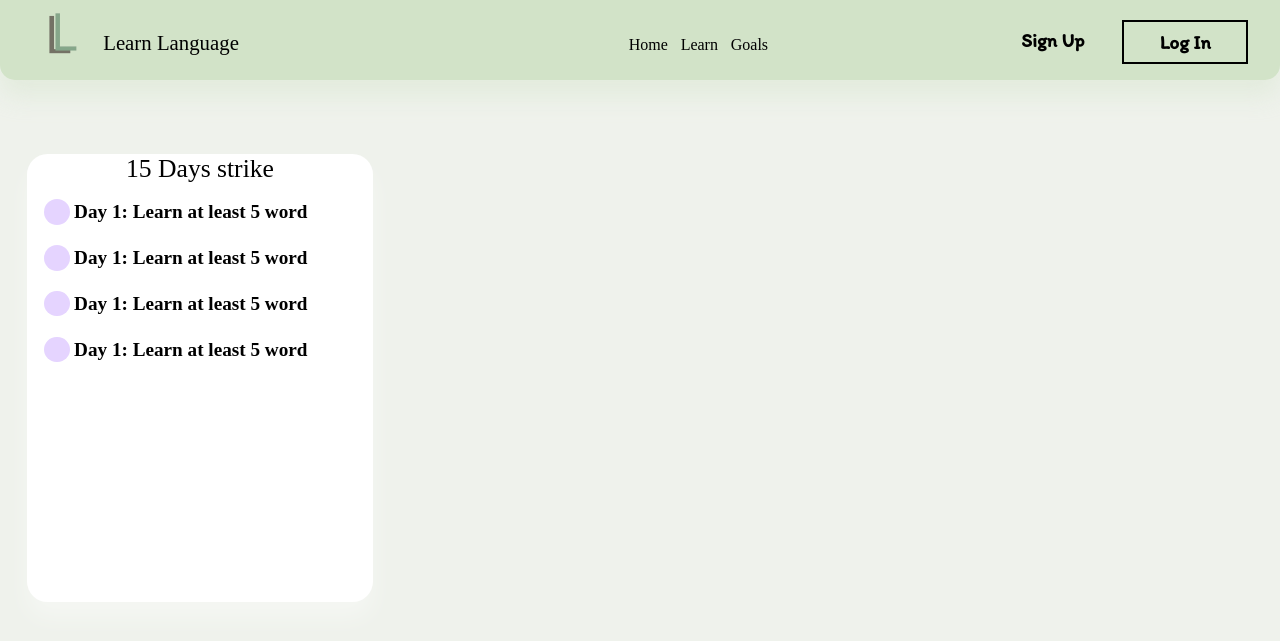
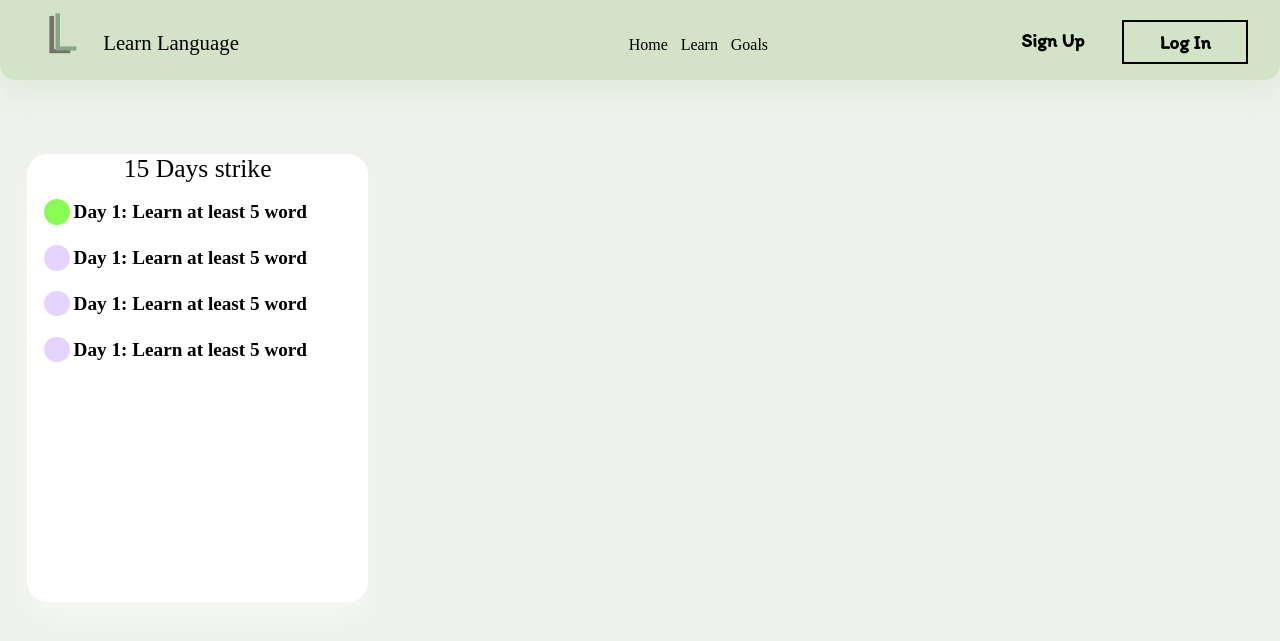
Before and after one commit to sabuka-dumbo/Learn-Language, a Django app: page / in a window 1280 px wide. Shown: the top 641 px of the page. Run offline with Django 5.2, Linux system fonts and the light colour scheme; some web fonts are replaced.

Commit message:
Apr 14, 2024, 4:30 AM

```diff
--- a/LearnLanguage/LL/static/css/index.css
+++ b/LearnLanguage/LL/static/css/index.css
@@ -1,8 +1,3 @@
-body {
-    width: 100%;
-    height: 100%;
-}
-
 .index-part1 {
     position: relative;
     top: 0px;
--- a/LearnLanguage/LL/templates/index.html
+++ b/LearnLanguage/LL/templates/index.html
@@ -23,7 +23,7 @@
             <h1 class="day-strike-header">15 Days strike</h1>
 
             <div class="day-stike">
-                <div class="strike-check"></div>
+                <div class="strike-check" style="background-color: #8BFC56;"></div>
                 <h1 class="strike-text">Day 1: Learn at least 5 word</h1>
             </div>
 
@@ -42,6 +42,10 @@
                 <h1 class="strike-text">Day 1: Learn at least 5 word</h1>
             </div>
         </div>
+
+        <div class="">
+
+        </div>
     </div>
 
     <script src="{% static 'js/index.js' %}"></script>
```
